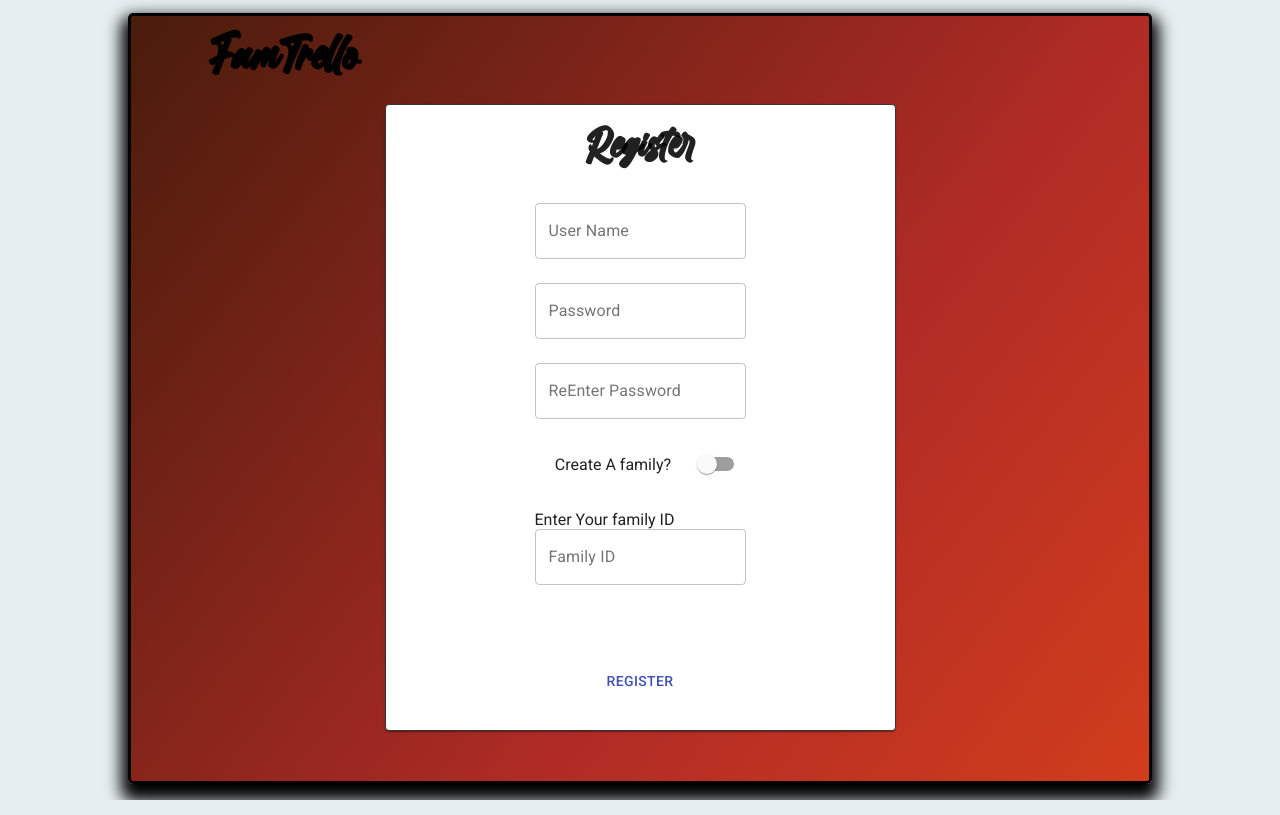
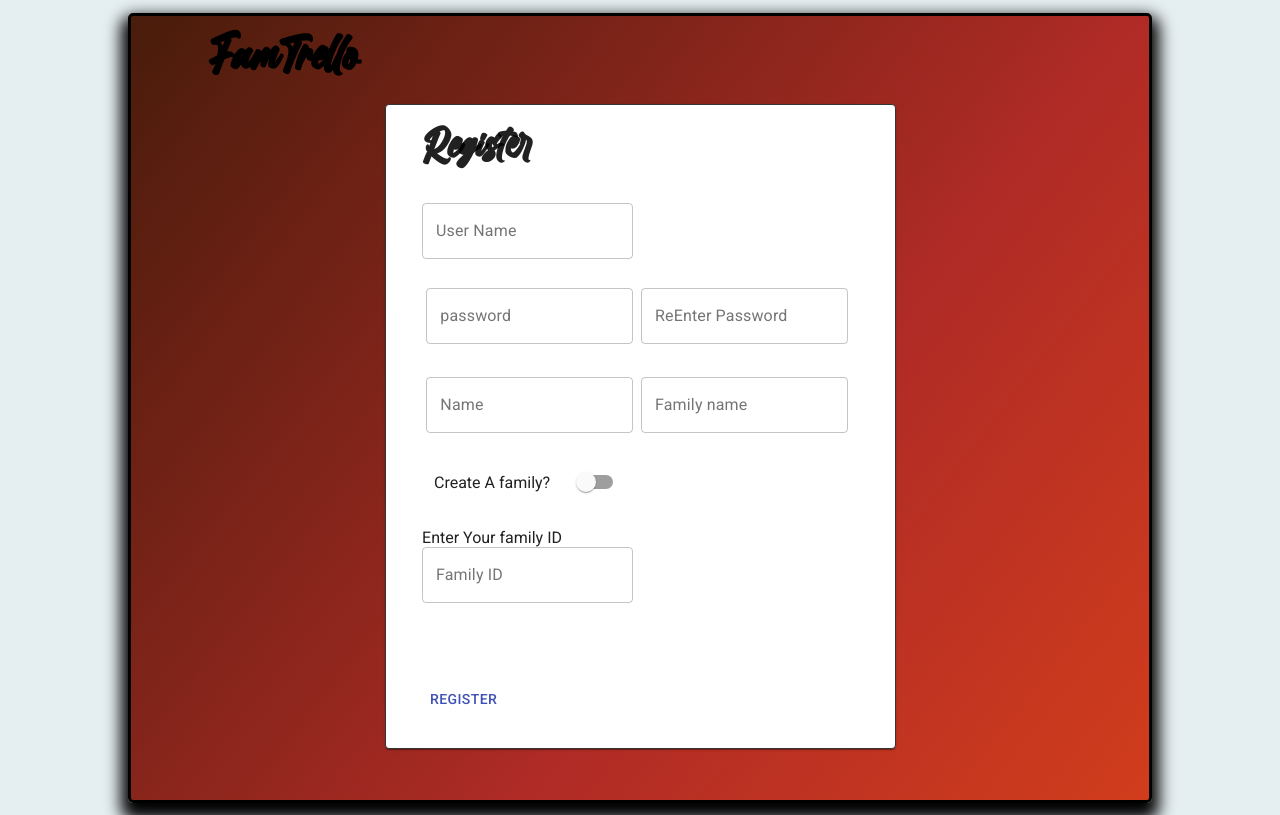
Before and after one commit to daiches445/fam_trello, a React (Create React App) app: page /FCRegister in a window 1280 px wide. Built offline with nearby package versions, Linux system fonts and the light colour scheme; a web font is replaced by a local one.

Commit message:
register adding

```diff
--- a/src/components/FCRegister.jsx
+++ b/src/components/FCRegister.jsx
@@ -14,12 +14,16 @@ class Register extends Component {
             user_name: "",
             password: "",
             re_pass: "",
+            f_name: '',
+            l_name: '',
             family_ID: "",
             family_name: "",
             fam_det_dsp: "flex",
             fam_crt_dsp: 'none',
-            got_fam: false
-
+            got_fam: false,
+            error_username: '',
+            error_pass: '',
+            error_repass: ''
         }
     }
 
@@ -32,46 +36,80 @@ class Register extends Component {
 
     SetVAl = (e) => {
         let val = e.target.value;
-        let id = e.target.name;
-
-        switch (id) {
+        let name = e.target.name;
+        console.log(e);
+        switch (name) {
             case 'username':
                 this.setState({ user_name: val })
                 break;
             case 'password':
-                this.setState({ password: val })
+                if (val.length < 4) {
+                    this.setState({ error_pass: 'password to short' })
+                }
+                else
+                    this.setState({ password: val, error_pass: '' })
                 break;
             case 're_pass':
                 this.setState({ re_pass: val })
                 break;
+            case 'family_ID':
+
 
         }
     }
 
-    handleClick=()=>{
-        let currentUser = this.props.users.find(user=>user.username == this.state.user_name)
-        if (currentUser === undefined) {
-                this.props.sendUserToRegister(this.state)
-                this.props.history.push('/')
+    Register = () => {
+        if (this.state.password.length < 4)
+            return
+
+        if (this.state.password !== this.state.re_pass) {
+            this.setState({ error_repass: 'passwords dont match' })
+            return
         }
         else
-        alert("THIS USERNAME IS TAKEN!")
+            this.setState({ error_repass: '' })
+
+        let currentUser = this.props.users.find(user => user.username == this.state.user_name)
+        if (currentUser === undefined) {
+            this.props.sendUserToRegister(this.state)
+            this.props.history.push('/')
+        }
+        else
+            this.setState({ error_username: 'invalid user name' })
     }
 
     render() {
         return (
             <div className="container">
                 <Paper>
-                    <Grid container direction='column' spacing='3' alignItems='center'>
+                    <Grid container direction='column' spacing='3' alignItems='flex-start' style={{ marginLeft: '10%' }}>
                         <Grid item >
                             <h1>Register</h1></Grid>
+                        <Grid item xs='6' alignItems='center'>
+                            <TextField helperText={this.state.error_username} error={this.state.error_username} name="username" id="filled-basic" label="User Name" variant="outlined" onChange={this.SetVAl} />
+
+                        </Grid>
+                        <Divider></Divider>
+                        <Grid item spacing='1'>
+                            <Grid container spacing='1'>
+                                <Grid item xs='6'>
+                                    <TextField helperText={this.state.error_pass} error={this.state.error_pass} name="password" id="outlined-basic" label="password" variant="outlined" onChange={this.SetVAl} /></Grid>
+                                <Grid item xs='6'>
+                                    <TextField helperText={this.state.error_repass} error={this.state.error_repass} name="re_pass" id="outlined-basic" type='Password' label="ReEnter Password" variant="outlined" onChange={this.SetVAl} />
+                                </Grid>
+                            </Grid>
+                        </Grid>
                         <Grid item>
-                            <TextField name="username" id="outlined-basic" label="User Name" variant="outlined" onChange={this.SetVAl} /></Grid>
-                        <Grid item>
-                            <TextField name="password" id="outlined-basic" type='Password' label="Password" variant="outlined" onChange={this.SetVAl} /></Grid>
-                        <Grid item>
-                            <TextField name="re_pass" id="outlined-basic" type='Password' label="ReEnter Password" variant="outlined" />
+                            <Grid container spacing='1'>
+                                <Grid item xs='6'>
+                                    <TextField name="f_name" id="outlined-basic" label="Name" variant="outlined" onChange={this.SetVAl} />
+                                </Grid>
+                                <Grid item xs='6'>
+                                    <TextField name="l_name" id="outlined-basic" label="Family name" variant="outlined" onChange={this.SetVAl} />
+                                </Grid>
+                            </Grid>
                         </Grid>
+
                         <Grid item>
                             <Grid container  >
                                 <Grid item xs='9' style={{ padding: '10px' }}>
@@ -93,15 +131,23 @@ class Register extends Component {
                             <TextField name="family_ID" id="outlined-basic" label="Family ID" variant="outlined" onChange={this.SetVAl} />
                             <br />
                         </Grid>
-                        <Grid item className="fam" style={{ display: this.state.fam_crt_dsp, flexDirection: 'column' }}>
-                            <label htmlFor="">Create Your new family</label>
-                            <TextField name="family_ID" id="outlined-basic" label="Family ID" variant="outlined" />
-                            <br />
-                            <TextField name="family_name" id="outlined-basic" label="Family name" variant="outlined" />
+                        <Grid item style={{ display: this.state.fam_crt_dsp}}>
+                            <Grid container>
+                                <label htmlFor="">Create your family</label>
+                                <Grid item xs='6' className="fam" style={{ display: this.state.fam_crt_dsp }}>
+
+                                    <TextField name="family_ID" id="outlined-basic" label="Family ID" variant="outlined" />
+                                </Grid>
+                                <Grid item xs='6'>
+                                    <TextField name="family_name" id="outlined-basic" label="Family name" variant="outlined" />
+                                </Grid>
+
+
+                            </Grid>
                         </Grid>
                         <Divider></Divider>
                         <Grid item>
-                            <Button onClick={this.handleClick} color='primary' style={{ marginBottom: '3vh' }}>Register</Button>
+                            <Button onClick={this.Register} color='primary' style={{ marginBottom: '3vh' }}>Register</Button>
                         </Grid>
                         <Divider></Divider>
 
--- a/src/components/Login_Page.jsx
+++ b/src/components/Login_Page.jsx
@@ -47,6 +47,7 @@ class Login_Page extends Component {
         }
     }
     signInClick=()=>{
+        console.log('click')
         let currentUser = this.props.data.users.find(user=>user.username === this.state.username)
          if (currentUser === undefined) {
              alert("SORRY NOT FOUND")
```
Also changed, not shown: 1 other file (tests, documents, lock files or other folders).
